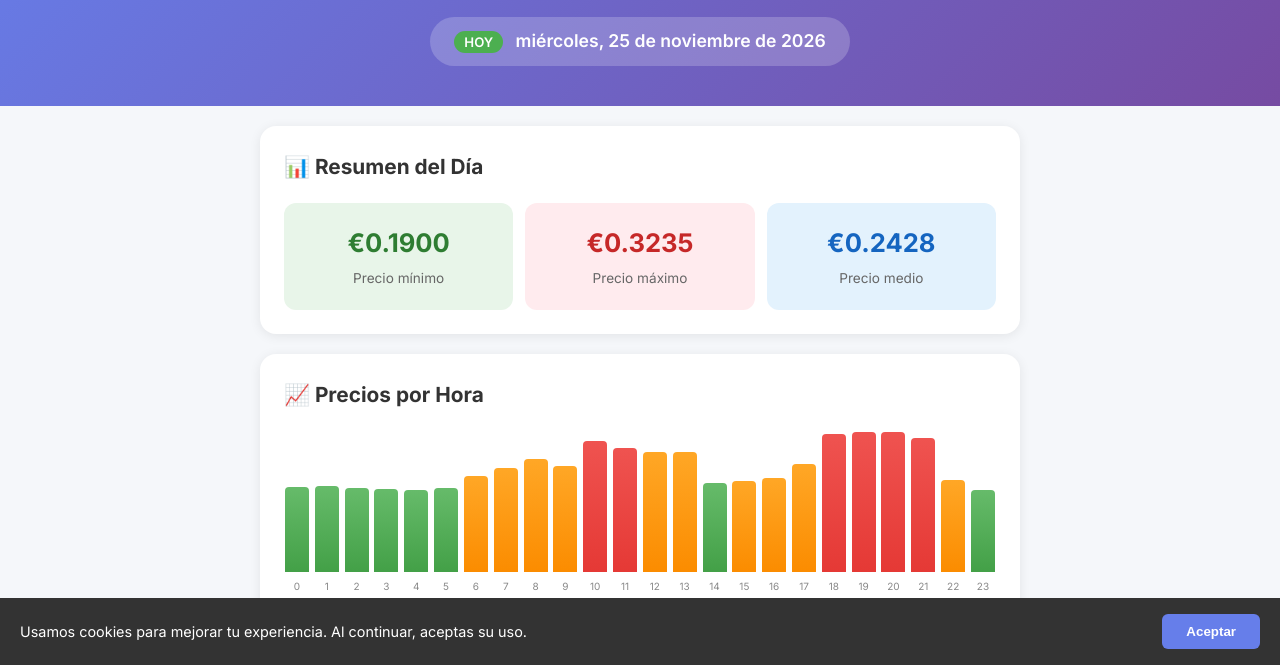
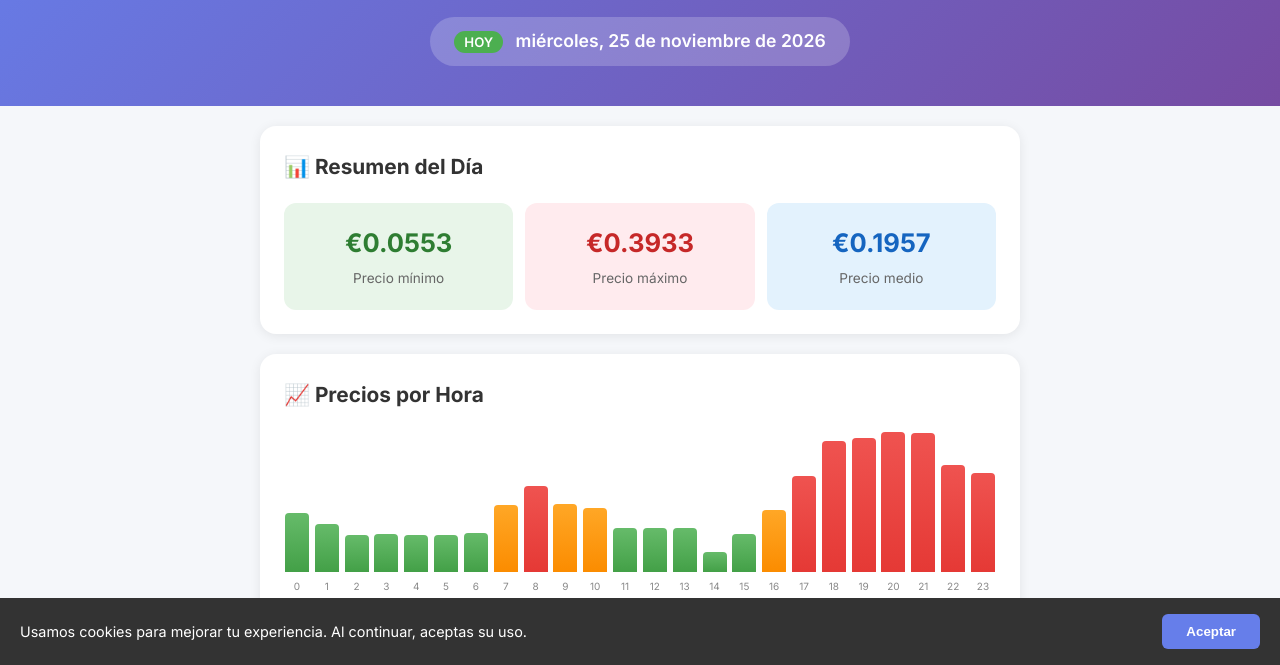
Before and after one commit to plc105226-byte/luzfacil, a plain HTML site: page index.html in a window 1280 px wide. Shown: the part 135-800 px from the top of the page. Drawn offline with Linux system fonts and the light colour scheme.

Commit message:
Update prices for 2026-11-25

```diff
--- a/index.html
+++ b/index.html
@@ -566,30 +566,30 @@
   <script>
     // PRICE DATA - Updated by update_prices.R
     const priceData = [
-      { hour: 0, price: 196.5 },
-      { hour: 1, price: 198.7 },
-      { hour: 2, price: 193.7 },
-      { hour: 3, price: 191.1 },
-      { hour: 4, price: 190.2 },
-      { hour: 5, price: 194.6 },
-      { hour: 6, price: 220.8 },
-      { hour: 7, price: 239.5 },
-      { hour: 8, price: 261.5 },
-      { hour: 9, price: 243.4 },
-      { hour: 10, price: 303.0 },
-      { hour: 11, price: 285.1 },
-      { hour: 12, price: 276.2 },
-      { hour: 13, price: 275.8 },
-      { hour: 14, price: 204.8 },
-      { hour: 15, price: 210.2 },
-      { hour: 16, price: 215.8 },
-      { hour: 17, price: 248.2 },
-      { hour: 18, price: 319.6 },
-      { hour: 19, price: 322.7 },
-      { hour: 20, price: 323.5 },
-      { hour: 21, price: 309.7 },
-      { hour: 22, price: 212.9 },
-      { hour: 23, price: 190.0 }
+      { hour: 0, price: 166.1 },
+      { hour: 1, price: 134.2 },
+      { hour: 2, price: 103.9 },
+      { hour: 3, price: 105.4 },
+      { hour: 4, price: 103.1 },
+      { hour: 5, price: 102.4 },
+      { hour: 6, price: 109.4 },
+      { hour: 7, price: 188.1 },
+      { hour: 8, price: 242.2 },
+      { hour: 9, price: 191.8 },
+      { hour: 10, price: 178.4 },
+      { hour: 11, price: 122.5 },
+      { hour: 12, price: 122.7 },
+      { hour: 13, price: 122.4 },
+      { hour: 14, price: 55.3 },
+      { hour: 15, price: 104.9 },
+      { hour: 16, price: 172.4 },
+      { hour: 17, price: 269.2 },
+      { hour: 18, price: 367.3 },
+      { hour: 19, price: 375.9 },
+      { hour: 20, price: 393.3 },
+      { hour: 21, price: 390.2 },
+      { hour: 22, price: 299.5 },
+      { hour: 23, price: 276.6 }
     ];
 
     function getSpainTime() {
```
